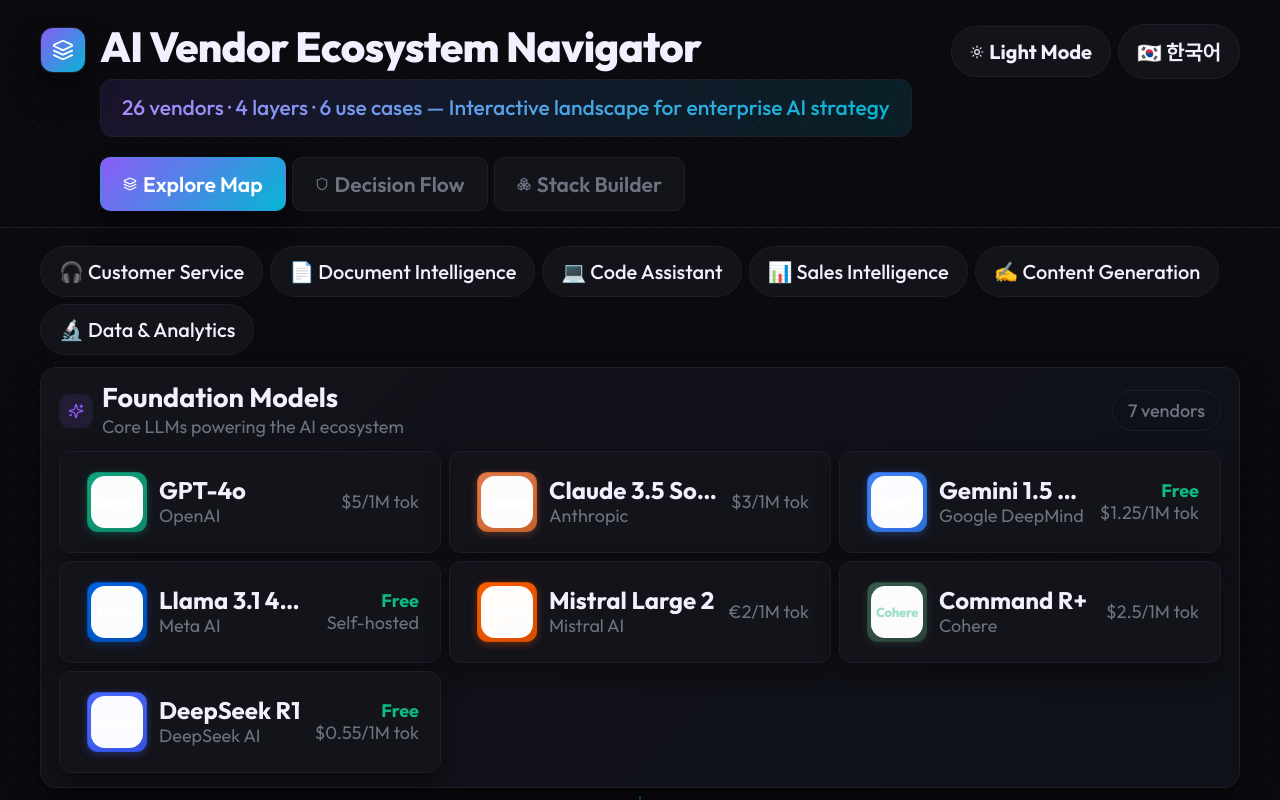
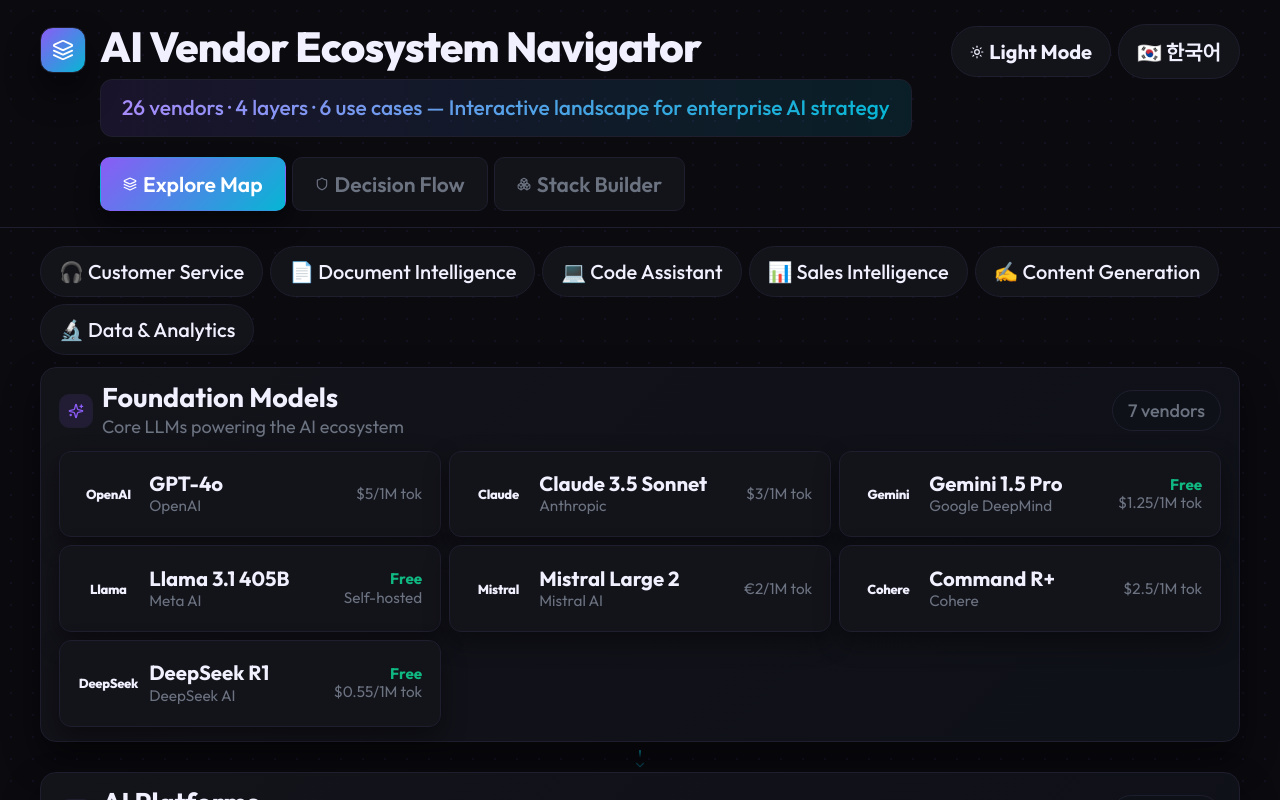
Before and after one commit to bluemoon-onus/ai-vendor-landscape-navigator, a React (Vite) app: page / in a window 1280 px wide. Shown: the top 800 px of the page. Built offline with nearby package versions, Linux system fonts and the light colour scheme.

Commit message:
Tighten card sizing and remove logo frames

```diff
--- a/src/App.jsx
+++ b/src/App.jsx
@@ -40,31 +40,21 @@ function LogoBadge({ vendorId, size = 44 }) {
   const cfg = LOGOS[vendorId] || { abbr:"AI", bg:"#6366F1", color:"#fff", border:"#4F46E5", home:null };
   const [hasError, setHasError] = useState(false);
   const fs = size <= 40 ? 10 : size <= 50 ? 11 : 13;
-  const imageSize = Math.round(size * 0.74);
-  const shellRadius = Math.max(8, Math.round(size * 0.24));
+  const imageSize = Math.round(size);
   const logoSrc = cfg.home && !hasError
     ? `https://www.google.com/s2/favicons?domain_url=${encodeURIComponent(cfg.home)}&sz=128`
     : null;
+  useEffect(() => {
+    setHasError(false);
+  }, [vendorId]);
   return (
     <div style={{
-      width:size, height:size, borderRadius:10, flexShrink:0,
-      background:`linear-gradient(145deg,${cfg.bg},${cfg.border})`,
+      width:size, height:size, flexShrink:0,
       display:"flex", alignItems:"center", justifyContent:"center",
       fontWeight:800, fontSize:fs, color:cfg.color,
       letterSpacing:-0.3, lineHeight:1.1, textAlign:"center",
-      padding:Math.max(2, Math.round(size * 0.05)), boxShadow:`0 2px 8px ${cfg.bg}55`,
-      border:`1px solid ${cfg.border}`,
+      padding:0,
       fontFamily:"'Outfit',sans-serif",
-    }}>
-      <div style={{
-        width:"100%",
-        height:"100%",
-        borderRadius:shellRadius,
-        background:"var(--logo-shell)",
-        display:"flex",
-        alignItems:"center",
-        justifyContent:"center",
-        overflow:"hidden",
     }}>
       {logoSrc ? (
         <img
@@ -76,9 +66,8 @@ function LogoBadge({ vendorId, size = 44 }) {
           onError={() => setHasError(true)}
         />
       ) : (
-          <span style={{ padding:"2px 4px" }}>{cfg.abbr}</span>
-        )}
-      </div>
+        <span style={{ color:"var(--txt)" }}>{cfg.abbr}</span>
+      )}
     </div>
   );
 }
@@ -356,6 +345,8 @@ function formatAnnualEstimate(amount, lang) {
 
 const UI_SCALE = 1.5;
 const ux = value => Number((value * UI_SCALE).toFixed(1));
+const CARD_SCALE = 0.85;
+const cx = value => Number((ux(value) * CARD_SCALE).toFixed(1));
 
 function getVendorTooltipPosition(rect) {
   const gap = 14;
@@ -446,16 +437,16 @@ const CSS = `
   --accentText:#A78BFA;
   --txt:#F1F0FF;--dim:#6B7280;--bdr:#1E1E2E;--g1:#8B5CF6;--g2:#06B6D4;
   --ok:#10B981;--okbg:rgba(16,185,129,0.12);--warn:#F59E0B;--warnbg:rgba(245,158,11,0.12);--err:#EF4444;--errbg:rgba(239,68,68,0.12);
-  --shadow:rgba(0,0,0,0.42);--overlay:rgba(10,10,15,0.72);--logo-shell:rgba(255,255,255,0.98);
+  --shadow:rgba(0,0,0,0.42);--overlay:rgba(10,10,15,0.72);
 }
 [data-theme="light"]{
   --bg:#F8FAFC;--bg2:#F1F5F9;--card:#FFFFFF;--cardh:#FFFFFF;
-  --a:#8B5CF6;--a2:#7C3AED;--a3:#06B6D4;--cy:#06B6D4;--a-rgb:139,92,246;--cy-rgb:6,182,212;
+  --a:#8B5CF6;--a2:#0F172A;--a3:#06B6D4;--cy:#06B6D4;--a-rgb:139,92,246;--cy-rgb:6,182,212;
   --adim:rgba(139,92,246,0.08);--aglow:rgba(139,92,246,0.12);--cydim:rgba(6,182,212,0.1);
   --accentText:#0F172A;
-  --txt:#0F172A;--dim:#64748B;--bdr:#E2E8F0;--g1:#8B5CF6;--g2:#06B6D4;
+  --txt:#0F172A;--dim:#334155;--bdr:#E2E8F0;--g1:#8B5CF6;--g2:#06B6D4;
   --ok:#10B981;--okbg:rgba(16,185,129,0.1);--warn:#F59E0B;--warnbg:rgba(245,158,11,0.1);--err:#EF4444;--errbg:rgba(239,68,68,0.1);
-  --shadow:rgba(15,23,42,0.1);--overlay:rgba(15,23,42,0.28);--logo-shell:#FFFFFF;
+  --shadow:rgba(15,23,42,0.1);--overlay:rgba(15,23,42,0.28);
 }
 body{font-family:'Outfit',sans-serif;background:var(--bg);color:var(--txt);font-size:21px;line-height:1.5}
 .root{min-height:100vh;background:var(--bg);
@@ -484,8 +475,8 @@ body{font-family:'Outfit',sans-serif;background:var(--bg);color:var(--txt);font-
 /* stack node */
 .sn{transition:all .25s cubic-bezier(.4,0,.2,1);cursor:pointer;
   border:1px dashed var(--bdr);background:var(--card);
-  position:relative;border-radius:12px;padding:12px 14px;
-  display:flex;align-items:center;gap:10px;box-shadow:0 10px 24px var(--shadow);}
+  position:relative;border-radius:12px;padding:10px 12px;
+  display:flex;align-items:center;gap:8px;box-shadow:0 10px 24px var(--shadow);}
 .sn:hover{border-color:var(--a);background:var(--cardh);transform:translateY(-2px)}
 .sn.pick{border-style:solid;border-color:var(--a);background:linear-gradient(135deg,var(--cardh),var(--adim));box-shadow:0 0 0 1px var(--adim),0 14px 28px var(--shadow)}
 
@@ -596,17 +587,17 @@ function VendorNode({ vendor, isHighlighted, isDimmed, isSelected, onClick, dela
         onClick={() => { hideTooltip(); onClick(vendor); }}
         onMouseEnter={handleMouseEnter}
         onMouseLeave={hideTooltip}
-        style={{ "--layer-accent":layerMeta?.color ?? "var(--a)", animationDelay:`${delay}ms`, minHeight:ux(68), padding:`${ux(12)}px ${ux(14)}px ${ux(12)}px ${ux(18)}px` }}
+        style={{ "--layer-accent":layerMeta?.color ?? "var(--a)", animationDelay:`${delay}ms`, minHeight:cx(68), padding:`${cx(12)}px ${cx(14)}px ${cx(12)}px ${cx(18)}px`, gap:cx(12) }}
       >
         {isSelected && <div className="chk"><Check size={11} color="white" strokeWidth={3}/></div>}
-        <LogoBadge vendorId={vendor.id} size={ux(40)}/>
+        <LogoBadge vendorId={vendor.id} size={cx(40)}/>
         <div style={{ minWidth:0, flex:1 }}>
-          <div style={{ fontWeight:700, fontSize:ux(16), color:"var(--txt)", lineHeight:1.2, overflow:"hidden", textOverflow:"ellipsis", whiteSpace:"nowrap" }}>{vendor.name}</div>
-          <div style={{ fontSize:ux(12), color:"var(--dim)", lineHeight:1.3 }}>{vendor.org}</div>
+          <div style={{ fontWeight:700, fontSize:cx(16), color:"var(--txt)", lineHeight:1.2, overflow:"hidden", textOverflow:"ellipsis", whiteSpace:"nowrap" }}>{vendor.name}</div>
+          <div style={{ fontSize:cx(12), color:"var(--dim)", lineHeight:1.3 }}>{vendor.org}</div>
         </div>
         <div style={{ textAlign:"right", flexShrink:0 }}>
-          {vendor.priceFree && <div style={{ fontSize:ux(12), color:"var(--ok)", fontWeight:700, lineHeight:1.2 }}>{lang==="ko"?"무료":"Free"}</div>}
-          {vendor.priceLabel && <div style={{ fontSize:ux(12), color:"var(--dim)", lineHeight:1.2 }}>{vendor.priceLabel}</div>}
+          {vendor.priceFree && <div style={{ fontSize:cx(12), color:"var(--ok)", fontWeight:700, lineHeight:1.2 }}>{lang==="ko"?"무료":"Free"}</div>}
+          {vendor.priceLabel && <div style={{ fontSize:cx(12), color:"var(--dim)", lineHeight:1.2 }}>{vendor.priceLabel}</div>}
         </div>
       </div>
 
@@ -1258,10 +1249,10 @@ function StackBuilder({ lang, theme, picks, setPicks, autoRevealKey }) {
                 {lv.map(v => (
                   <div key={v.id} className={`sn ${picks[layer.id]===v.id?"pick":""}`} onClick={() => handlePick(layer.id,v.id)}>
                     {picks[layer.id]===v.id && <div className="chk" style={{ width:18,height:18 }}><Check size={10} color="white" strokeWidth={3}/></div>}
-                    <LogoBadge vendorId={v.id} size={ux(36)}/>
+                    <LogoBadge vendorId={v.id} size={cx(36)}/>
                     <div style={{ minWidth:0, flex:1 }}>
-                      <div style={{ fontWeight:700, fontSize:ux(13), lineHeight:1.2, overflow:"hidden", textOverflow:"ellipsis", whiteSpace:"nowrap" }}>{v.name}</div>
-                      <div style={{ fontSize:ux(11), color:"var(--dim)" }}>
+                      <div style={{ fontWeight:700, fontSize:cx(13), color:"var(--txt)", lineHeight:1.2, overflow:"hidden", textOverflow:"ellipsis", whiteSpace:"nowrap" }}>{v.name}</div>
+                      <div style={{ fontSize:cx(11), color:"var(--dim)" }}>
                         {v.priceFree ? <span style={{ color:"var(--ok)" }}>{lang==="ko"?"무료":"Free"}</span> : ""}
                         {v.priceFree && v.priceLabel ? " · " : ""}
                         {v.priceLabel}
```
Also changed, not shown: 1 other file (tests, documents, lock files or other folders). Lines whose indentation alone changed are shown as unchanged.
